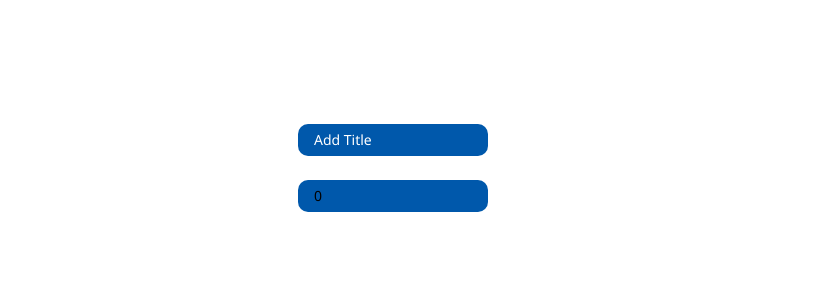
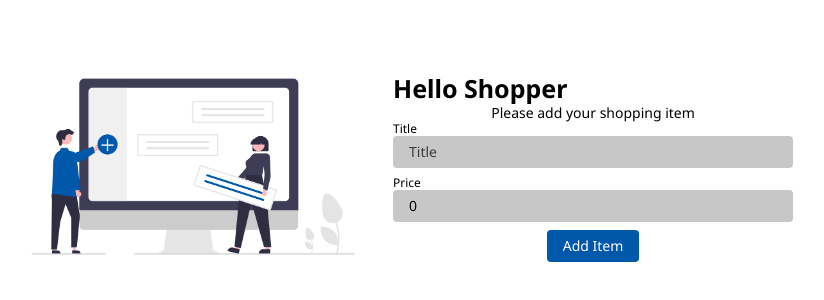
Before and after one commit to stu1612/eika, a React (Create React App) app: page / in a window 1280 px wide. Shown: the part 232-532 px from the top of the page, without its empty margins (247-1071 px from the left). Built offline with nearby package versions, Linux system fonts and the light colour scheme.

Commit message:
saving current progress styling form and model jsx layout Ready to create custom InputButton component to accept image file from user

```diff
--- a/src/App.css
+++ b/src/App.css
@@ -14,7 +14,9 @@
   --brand-yellow: #ffcd00;
   --white: #fff;
   --black: #000;
-  --light: rgb(136, 135, 135);
+  --lightBlack: rgb(58, 58, 58);
+  --grey: rgb(136, 135, 135);
+  --lightGrey: rgb(199, 199, 199);
   --font-title: 25px;
   --font-text: 14px;
   --radius: 4px;
@@ -54,17 +56,14 @@ a {
 
 input[type="text"],
 input[type="number"] {
-  padding: 0.5rem 1rem;
-  border-radius: 10px;
-  background-color: var(--brand-blue);
   border: 0;
   font-family: inherit;
-  font-size: 14px;
+  font-size: var(--font-text);
 }
 
 ::placeholder {
   /* Chrome, Firefox, Opera, Safari 10.1+ */
-  color: var(--white);
+  color: var(--lightBlack);
   font-weight: 100;
   text-transform: capitalize;
   opacity: 1; /* Firefox */
@@ -72,15 +71,22 @@ input[type="number"] {
 
 :-ms-input-placeholder {
   /* Internet Explorer 10-11 */
-  color: var(--white);
+  color: var(--lightBlack);
   font-weight: 100;
   text-transform: capitalize;
 }
 
 ::-ms-input-placeholder {
   /* Microsoft Edge */
-  color: var(--white);
+  color: var(--lightBlack);
   font-weight: 100;
+  text-transform: capitalize;
+}
+
+label {
+  color: var(--black);
+  font-size: 12px;
+  text-align: left;
   text-transform: capitalize;
 }
 
@@ -104,10 +110,36 @@ input[type="number"] {
   text-align: center;
 }
 
+.text-left {
+  text-align: left;
+}
+
+.flex {
+  flex: 1;
+}
+
 .row {
   display: flex;
   flex-direction: row;
   align-items: center;
+}
+
+.row-col {
+  display: flex;
+  flex-direction: row;
+  align-items: center;
+  width: 100%;
+}
+
+@media screen and (max-width: 600px) {
+  .row-col {
+    flex-direction: column;
+  }
+}
+
+.column {
+  display: flex;
+  flex-direction: column;
 }
 
 /* Typograpthy */
@@ -153,6 +185,12 @@ input[type="number"] {
   max-width: 300px;
 }
 
+.image-wrapper-400 {
+  width: 100%;
+  max-width: 400px;
+  flex: 1;
+}
+
 .home-image {
   width: 100%;
   object-fit: contain;
@@ -182,6 +220,12 @@ input[type="number"] {
   right: 0;
   background-color: yellow;
   z-index: 10;
+}
+
+@media screen and (max-width: 600px) {
+  .form {
+    margin-top: 1rem;
+  }
 }
 
 /* COMPONENTS */
@@ -244,3 +288,9 @@ button:hover {
 }
 
 /* Input */
+.input {
+  margin-bottom: 0.5rem;
+  padding: 0.5rem 1rem;
+  border-radius: var(--radius);
+  background-color: var(--lightGrey);
+}
--- a/src/components/Form.jsx
+++ b/src/components/Form.jsx
@@ -1,23 +1,32 @@
 import React, { useState } from "react";
+import { Button } from "./Button";
 import { Input } from "./Input";
+import { Label } from "./Label";
 
 export const Form = () => {
   const [inputTitle, setInputTitle] = useState("");
-  const [inputPrice, setInputPrice] = useState(0);
+  const [inputPrice, setInputPrice] = useState("0");
   return (
-    <>
+    <form className="form">
+      <div className="column">
         <Input
-        placeholder={"add title"}
+          label={"title"}
+          placeholder={"title"}
           value={inputTitle}
           type={"text"}
           onChange={(e) => setInputTitle(e.target.value)}
         />
         <Input
-        placeholder={"add price"}
+          label={"price"}
+          placeholder={"price"}
           value={inputPrice}
           type={"number"}
           onChange={(e) => setInputPrice(e.target.value)}
         />
-    </>
+        <div className="btn-container">
+          <Button title="add item" onClick={null} />
+        </div>
+      </div>
+    </form>
   );
 };
--- a/src/components/Input.jsx
+++ b/src/components/Input.jsx
@@ -1,13 +1,17 @@
 import React from "react";
 
-export const Input = ({ placeholder, value, type, onChange }) => {
+export const Input = ({ placeholder, value, type, onChange, label }) => {
   return (
+    <>
+      <label>{label}</label>
       <input
         className="input"
         placeholder={placeholder}
         type={type}
         value={value}
         onChange={onChange}
+        required
       />
+    </>
   );
 };
--- /dev/null
+++ b/src/components/Label.jsx
@@ -0,0 +1,5 @@
+import React from "react";
+
+export const Label = ({ children }) => {
+  return <label className="label">{children}</label>;
+};
--- a/src/components/Modal.jsx
+++ b/src/components/Modal.jsx
@@ -1,11 +1,25 @@
 import React from "react";
 // import { Link } from "react-router-dom";
 import { Form } from "./Form";
+import img from "../assets/images/task-img.png";
 
 export const Modal = () => {
   return (
     <div className="grid-container">
-      <Form />
+      <div className="row row-col">
+        <div className="image-wrapper-400">
+          <img src={img} alt="online task list" className="home-image" />
+        </div>
+        <div className="flex">
+          <div className="content-title text-left">
+            <h1>Hello Shopper</h1>
+          </div>
+          <div className="text-center">
+            <p>Please add your shopping item</p>
+          </div>
+          <Form />
+        </div>
+      </div>
     </div>
   );
 };
```
Also changed, not shown: src/assets/images/task-img.png (added), src/components/InputButton.jsx (added). Lines whose indentation alone changed are shown as unchanged.
